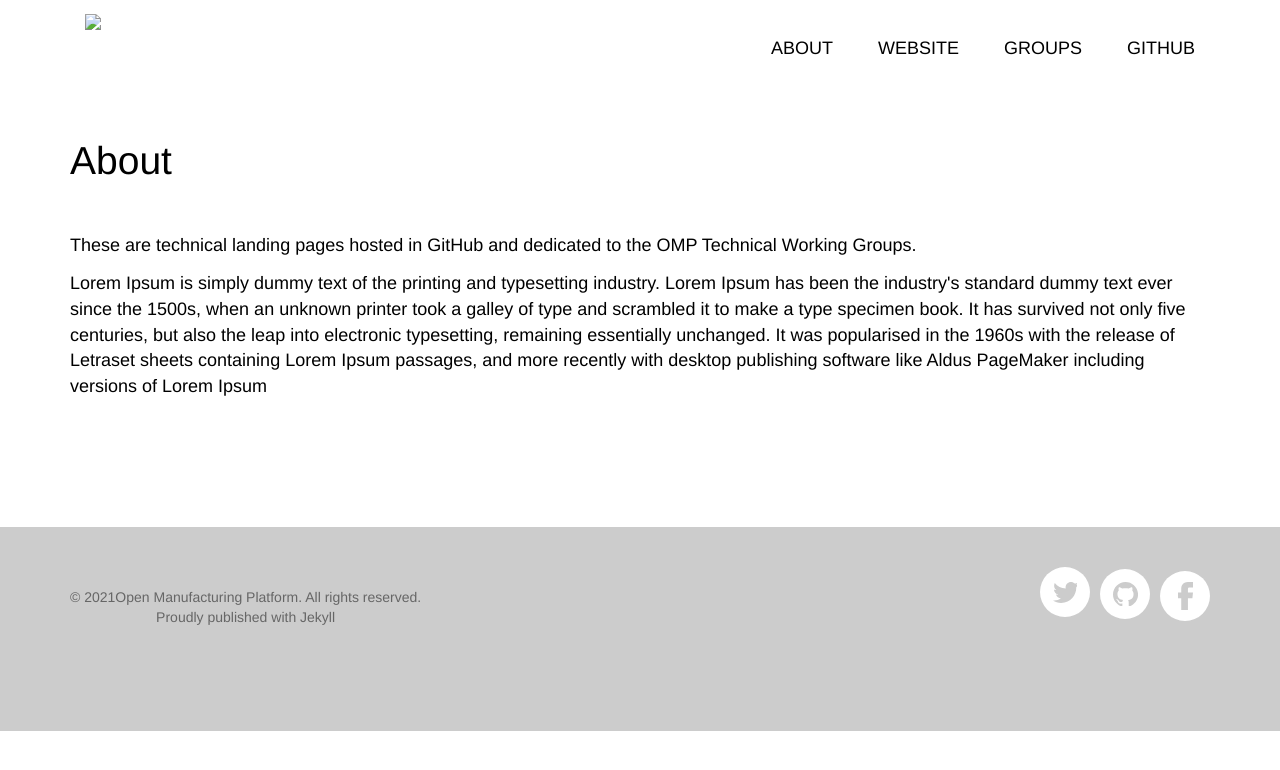
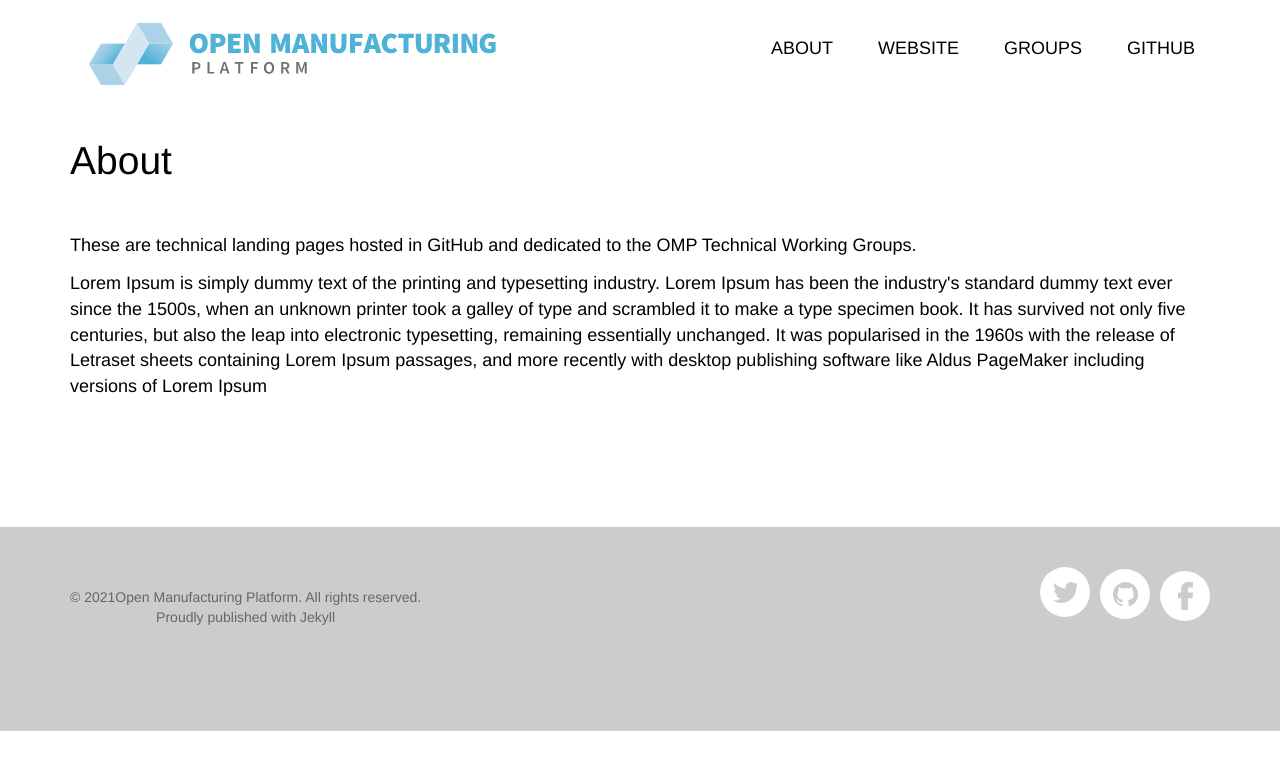
Before and after one commit to standards-hub/omp_github_pages, a plain HTML site: page index.html in a window 1280 px wide. Drawn offline with Linux system fonts and the light colour scheme; files whose address does not match are found by name; a web font is replaced by a local one.

Commit message:
Update index.html

```diff
--- a/index.html
+++ b/index.html
@@ -54,7 +54,7 @@
                     <span class="icon-bar"></span>
                 </button>
                 <a class="navbar-brand" href="/standards-hub/">
-                  <img src="/standards-hub/img/logoOM.png">
+                  <img src="/omp_github_pages/logoOM.png">
               </a>
             </a>
             </div>
```
